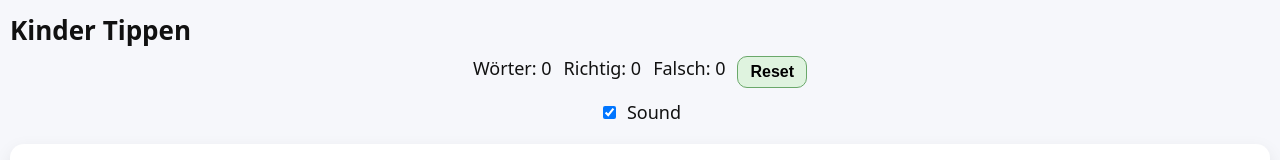
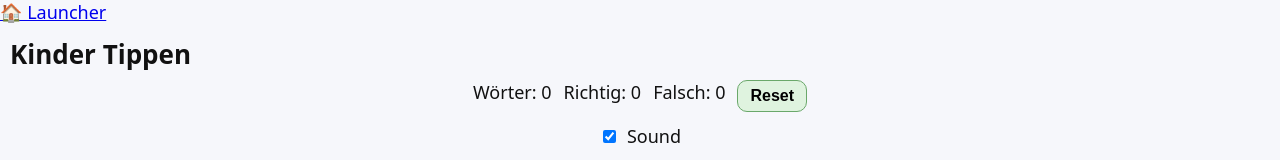
Before and after one commit to kbystso-code/typing_app, a plain HTML site: page index.html in a window 1280 px wide. Shown: the top 160 px of the page. Drawn offline with Linux system fonts and the light colour scheme.

Commit message:
Add launcher button

```diff
--- a/index.html
+++ b/index.html
@@ -7,7 +7,11 @@
   <link rel="stylesheet" href="style.css" />
 </head>
 <body>
-  <main class="app">
+  <a class="launcherBtn"
+    href="https://kbystso-code.github.io/kids-app/"
+    aria-label="Launcherへ戻る">🏠 Launcher</a>
+
+    <main class="app">
     <h1>Kinder Tippen</h1>
 
     <!-- 追加：カウンター -->
```
